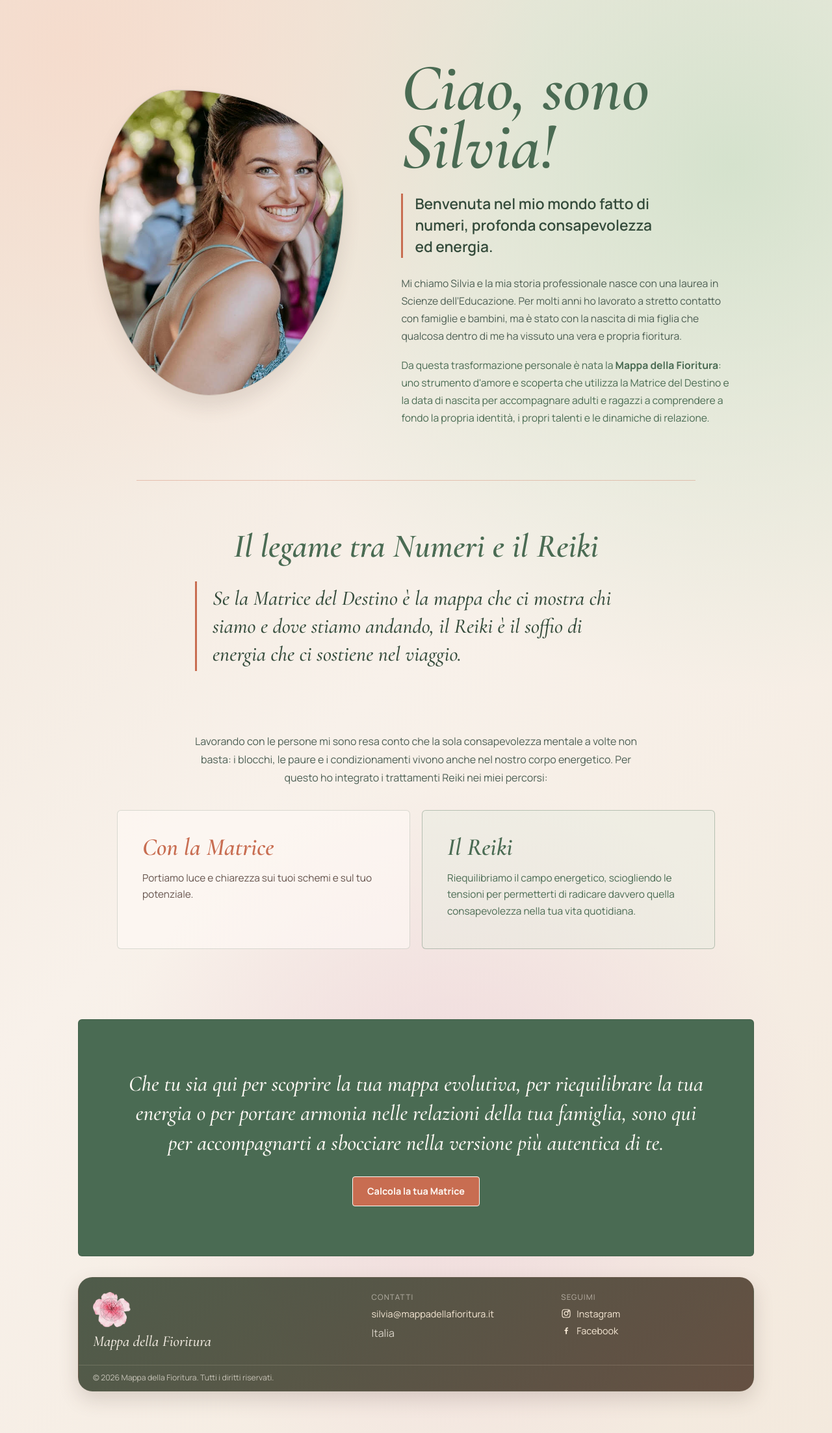
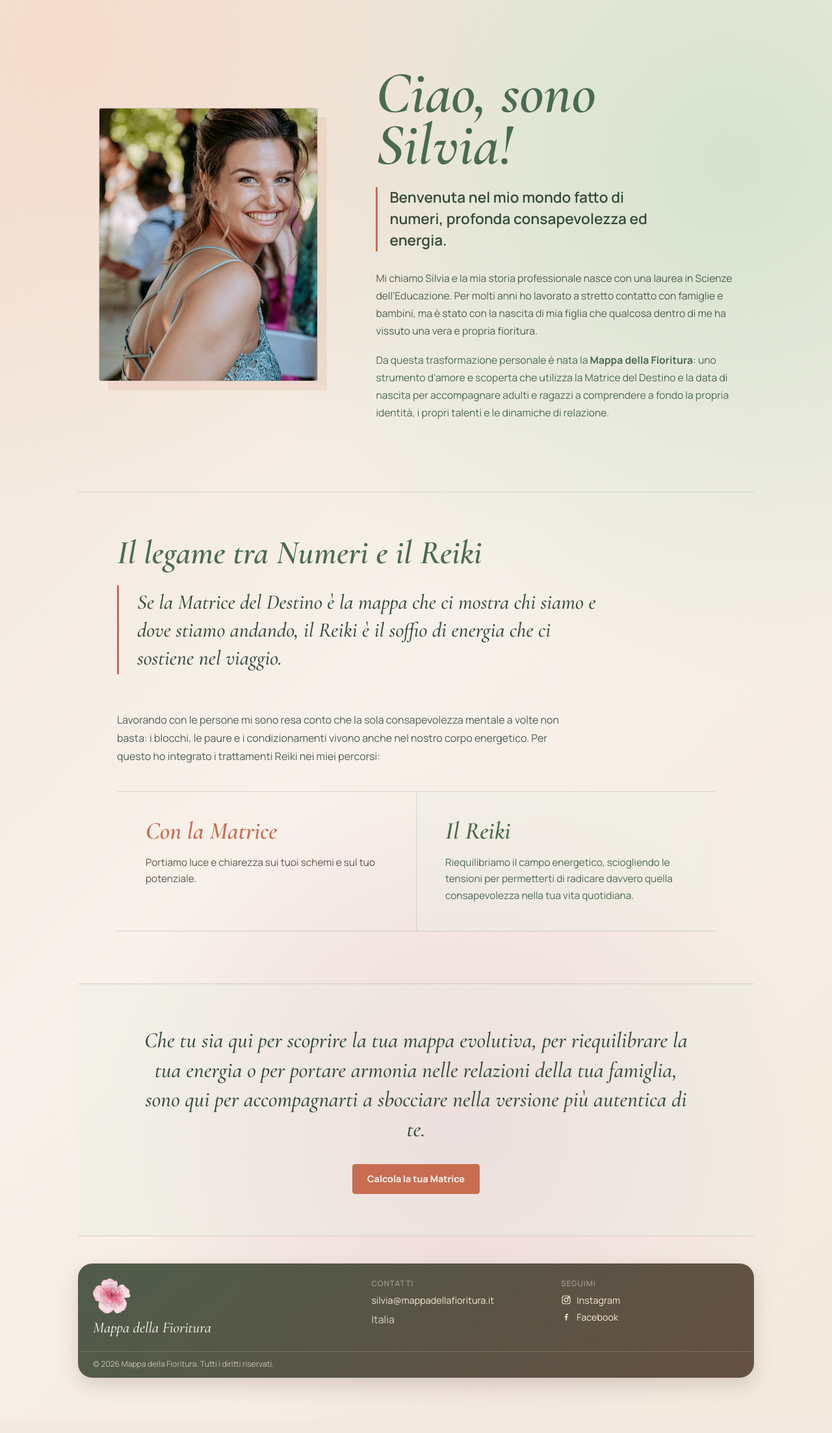
Before and after one commit to davideCappe/MappaDellaFioritura, a web app: page /chi-sono.html in a window 1280 px wide. Shown: the part 64-2270 px from the top of the page at 65% size. After the commit the page ends 2206 px from the top, so only its background shows below. Run offline with its HTML, style and script files only (its server is not run), Linux system fonts and the light colour scheme; data that the repository does not hold is empty.

Commit message:
Refactor styles for 'Chi sono' page to enhance layout and presentation

```diff
--- a/styles/chi-sono.css
+++ b/styles/chi-sono.css
@@ -6,24 +6,26 @@
   --about-terracotta: #c86d51;
   --about-sage: #4a6b53;
   --about-ink: #344b3b;
+  --about-rule: rgba(74, 107, 83, 0.2);
 }
 
 .about-intro {
   display: grid;
-  grid-template-columns: minmax(260px, 0.85fr) minmax(0, 1.15fr);
+  grid-template-columns: minmax(250px, 0.76fr) minmax(0, 1.24fr);
   align-items: center;
-  gap: clamp(32px, 7vw, 88px);
-  min-height: 520px;
-  padding: clamp(42px, 7vw, 82px) clamp(8px, 3vw, 32px);
+  gap: clamp(42px, 7vw, 96px);
+  min-height: 540px;
+  padding: clamp(52px, 8vw, 96px) clamp(8px, 3vw, 32px) clamp(62px, 9vw, 108px);
+  border-bottom: 1px solid var(--about-rule);
 }
 
 .about-photo-wrap {
   overflow: hidden;
   aspect-ratio: 4 / 5;
-  border: 1px solid rgba(128, 110, 97, 0.2);
-  border-radius: 32% 68% 55% 45% / 42% 34% 66% 58%;
-  background: linear-gradient(140deg, rgba(223, 213, 202, 0.9), rgba(233, 223, 212, 0.78));
-  box-shadow: 0 18px 28px rgba(80, 67, 57, 0.12);
+  border: 1px solid rgba(128, 110, 97, 0.26);
+  border-radius: 4px;
+  background: #e9dfd4;
+  box-shadow: 14px 14px 0 rgba(200, 109, 81, 0.12);
 }
 
 .about-photo {
@@ -36,11 +38,11 @@
 }
 
 .about-heading h1 {
-  max-width: 14ch;
-  margin: 0 0 28px;
+  max-width: 13ch;
+  margin: 0 0 24px;
   color: var(--about-sage);
   font-family: 'Cormorant Garamond', Georgia, serif;
-  font-size: clamp(3.25rem, 8vw, 6.8rem);
+  font-size: clamp(3.25rem, 7.1vw, 6.15rem);
   font-style: italic;
   font-weight: 600;
   letter-spacing: 0;
@@ -48,8 +50,8 @@
 }
 
 .about-heading h2 {
-  max-width: 28ch;
-  margin: 0 0 26px;
+  max-width: 32ch;
+  margin: 0 0 28px;
   padding-left: 18px;
   border-left: 3px solid var(--about-terracotta);
   color: var(--about-ink);
@@ -76,15 +78,14 @@
 }
 
 .numbers-reiki {
-  max-width: 860px;
+  max-width: 920px;
   margin: 0 auto;
-  padding: clamp(44px, 7vw, 76px) 0 clamp(56px, 8vw, 94px);
-  border-top: 1px solid rgba(200, 109, 81, 0.35);
-  text-align: center;
+  padding: clamp(42px, 6vw, 68px) 0 clamp(38px, 5vw, 56px);
+  text-align: left;
 }
 
 .numbers-reiki h2 {
-  margin: 0 0 28px;
+  margin: 0 0 24px;
   color: var(--about-sage);
   font-family: 'Cormorant Garamond', Georgia, serif;
   font-size: clamp(2.2rem, 4vw, 3.45rem);
@@ -95,12 +96,11 @@
 }
 
 .numbers-reiki blockquote {
-  max-width: 680px;
-  margin: 0 auto;
-  padding: 4px 0 4px 24px;
+  max-width: 760px;
+  margin: 0;
+  padding: 4px 0 4px 28px;
   border-left: 3px solid var(--about-terracotta);
   color: var(--about-ink);
-  text-align: left;
 }
 
 .numbers-reiki blockquote p {
@@ -116,29 +116,32 @@
 .integrated-path {
   max-width: 920px;
   margin: 0 auto;
-  padding: 0 0 clamp(64px, 9vw, 108px);
+  padding: 0 0 clamp(52px, 7vw, 80px);
 }
 
 .integrated-path-intro {
   max-width: 70ch;
-  margin: 0 auto 36px;
+  margin: 0 0 40px;
   color: #4d5f54;
   font-size: 1rem;
   line-height: 1.75;
-  text-align: center;
 }
 
 .path-cards {
   display: grid;
   grid-template-columns: repeat(2, minmax(0, 1fr));
-  gap: 18px;
+  border-top: 1px solid var(--about-rule);
+  border-bottom: 1px solid var(--about-rule);
 }
 
 .path-card {
-  min-height: 214px;
-  padding: clamp(26px, 4vw, 38px);
-  border: 1px solid rgba(74, 107, 83, 0.2);
-  border-radius: 6px;
+  min-height: 198px;
+  padding: clamp(30px, 4vw, 42px) clamp(26px, 4vw, 44px);
+}
+
+.path-card + .path-card {
+  border-left: 1px solid var(--about-rule);
+  background: rgba(229, 237, 224, 0.28);
 }
 
 .path-card h2 {
@@ -157,10 +160,6 @@
   line-height: 1.65;
 }
 
-.path-card-matrix {
-  background: rgba(255, 250, 246, 0.58);
-}
-
 .path-card-matrix h2 {
   color: var(--about-terracotta);
 }
@@ -169,29 +168,24 @@
   color: #66544d;
 }
 
-.path-card-reiki {
-  border-color: rgba(74, 107, 83, 0.34);
-  background: rgba(229, 237, 224, 0.42);
-}
-
 .path-card-reiki h2,
 .path-card-reiki p {
   color: var(--about-sage);
 }
 
 .about-closing {
-  margin: 0 0 32px;
-  padding: clamp(42px, 7vw, 76px) clamp(24px, 6vw, 78px);
-  border: 1px solid rgba(43, 70, 51, 0.28);
-  border-radius: 6px;
-  background: var(--about-sage);
-  color: #fffaf5;
+  margin: 0 auto 42px;
+  padding: clamp(42px, 6vw, 64px) clamp(24px, 7vw, 110px);
+  border-top: 1px solid var(--about-rule);
+  border-bottom: 1px solid var(--about-rule);
+  background: rgba(229, 237, 224, 0.3);
+  color: var(--about-ink);
   text-align: center;
 }
 
 .about-closing p {
-  max-width: 62ch;
-  margin: 0 auto 28px;
+  max-width: 57ch;
+  margin: 0 auto 30px;
   font-family: 'Cormorant Garamond', Georgia, serif;
   font-size: clamp(1.45rem, 2.7vw, 2.1rem);
   font-style: italic;
@@ -206,7 +200,7 @@
   justify-content: center;
   min-height: 46px;
   padding: 10px 22px;
-  border: 1px solid #fffaf5;
+  border: 1px solid var(--about-terracotta);
   border-radius: 4px;
   background: var(--about-terracotta);
   color: #fffaf5;
@@ -217,8 +211,8 @@
 }
 
 .about-closing-link:hover {
-  background: #fffaf5;
-  color: var(--about-sage);
+  background: transparent;
+  color: var(--about-terracotta);
   transform: translateY(-2px);
 }
 
@@ -227,7 +221,7 @@
     grid-template-columns: 1fr;
     gap: 30px;
     min-height: 0;
-    padding: 30px 8px 58px;
+    padding: 36px 8px 64px;
   }
 
   .about-photo-wrap {
@@ -241,8 +235,8 @@
 
   .about-heading h1 {
     max-width: none;
+    margin-bottom: 22px;
     font-size: clamp(3.2rem, 17vw, 5rem);
-    margin-bottom: 22px;
   }
 
   .about-heading h2 {
@@ -259,7 +253,7 @@
   }
 
   .numbers-reiki {
-    padding: 44px 8px 60px;
+    padding: 40px 8px 42px;
   }
 
   .numbers-reiki h2 {
@@ -271,7 +265,7 @@
   }
 
   .integrated-path {
-    padding: 0 8px 68px;
+    padding: 0 8px 52px;
   }
 
   .integrated-path-intro {
@@ -280,15 +274,19 @@
 
   .path-cards {
     grid-template-columns: 1fr;
-    gap: 14px;
   }
 
   .path-card {
     min-height: 0;
   }
 
+  .path-card + .path-card {
+    border-top: 1px solid var(--about-rule);
+    border-left: 0;
+  }
+
   .about-closing {
-    margin-bottom: 22px;
-    padding: 42px 22px;
+    margin-bottom: 30px;
+    padding: 40px 22px;
   }
 }
```
